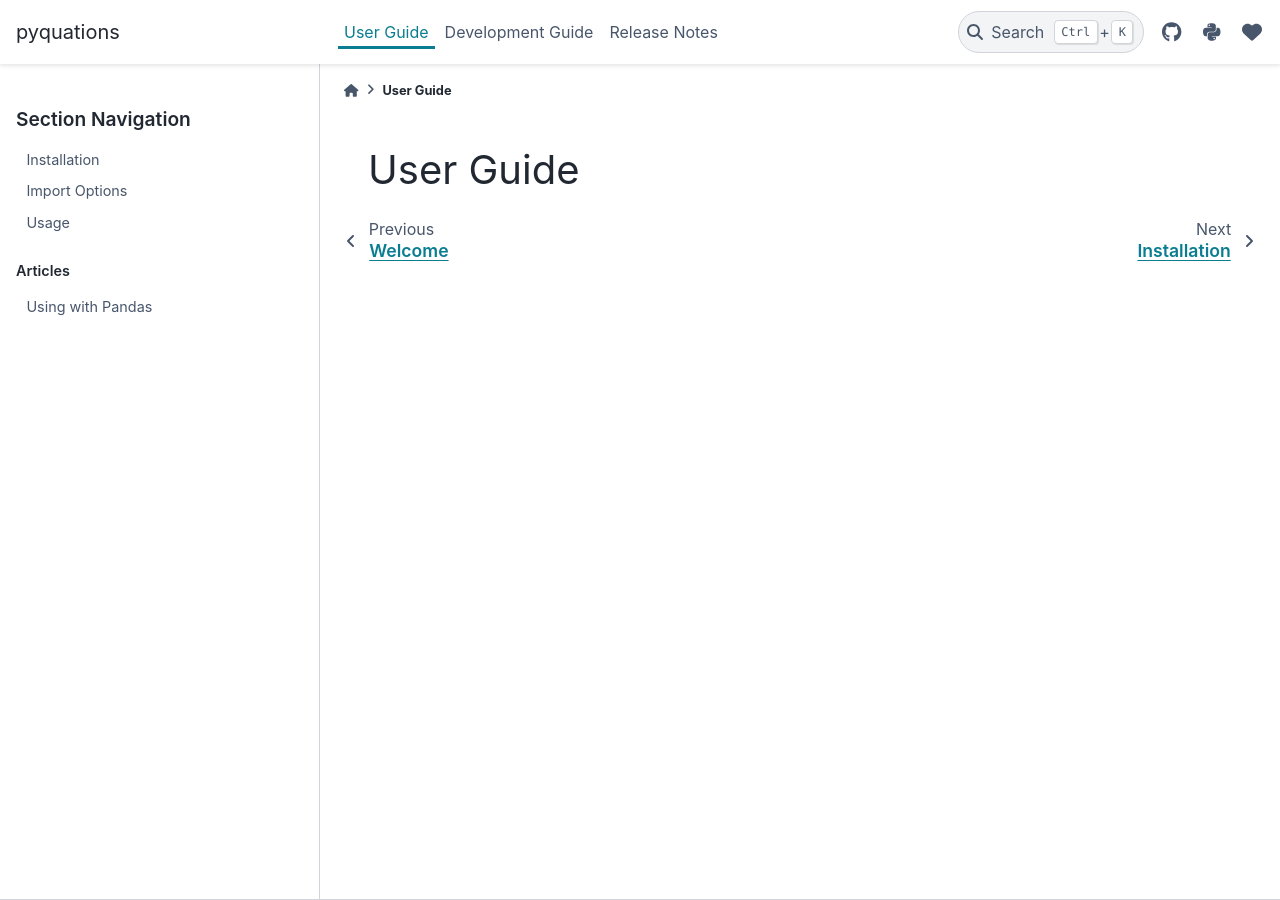
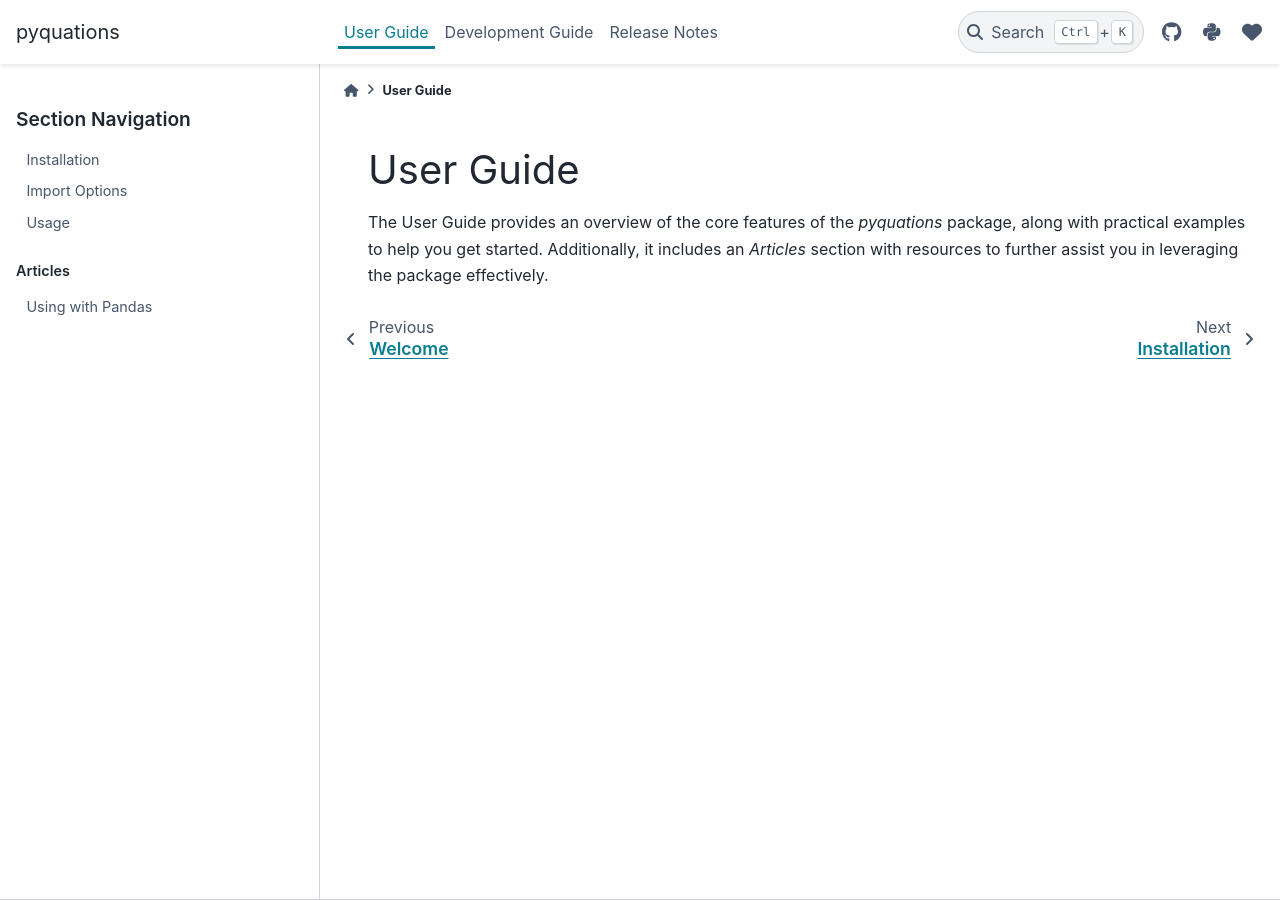
Before and after one commit to mitchell-gottlieb/pyquations, a Sphinx documentation site: the page built from docs/user_guide/index.rst, in a window 1280 px wide. Built offline with Sphinx 7.4.7 and the PyData theme 0.15.4, drawn with Linux system fonts in a browser that asks for light colours; pages that are not in the unit, such as notebooks, are missing from menus.

Commit message:
Add content to user guide home page

```diff
--- a/docs/user_guide/index.rst
+++ b/docs/user_guide/index.rst
@@ -1,5 +1,7 @@
 User Guide
 ==========
+
+The User Guide provides an overview of the core features of the `pyquations` package, along with practical examples to help you get started. Additionally, it includes an `Articles` section with resources to further assist you in leveraging the package effectively.
 
 .. toctree::
    :maxdepth: 2
```
